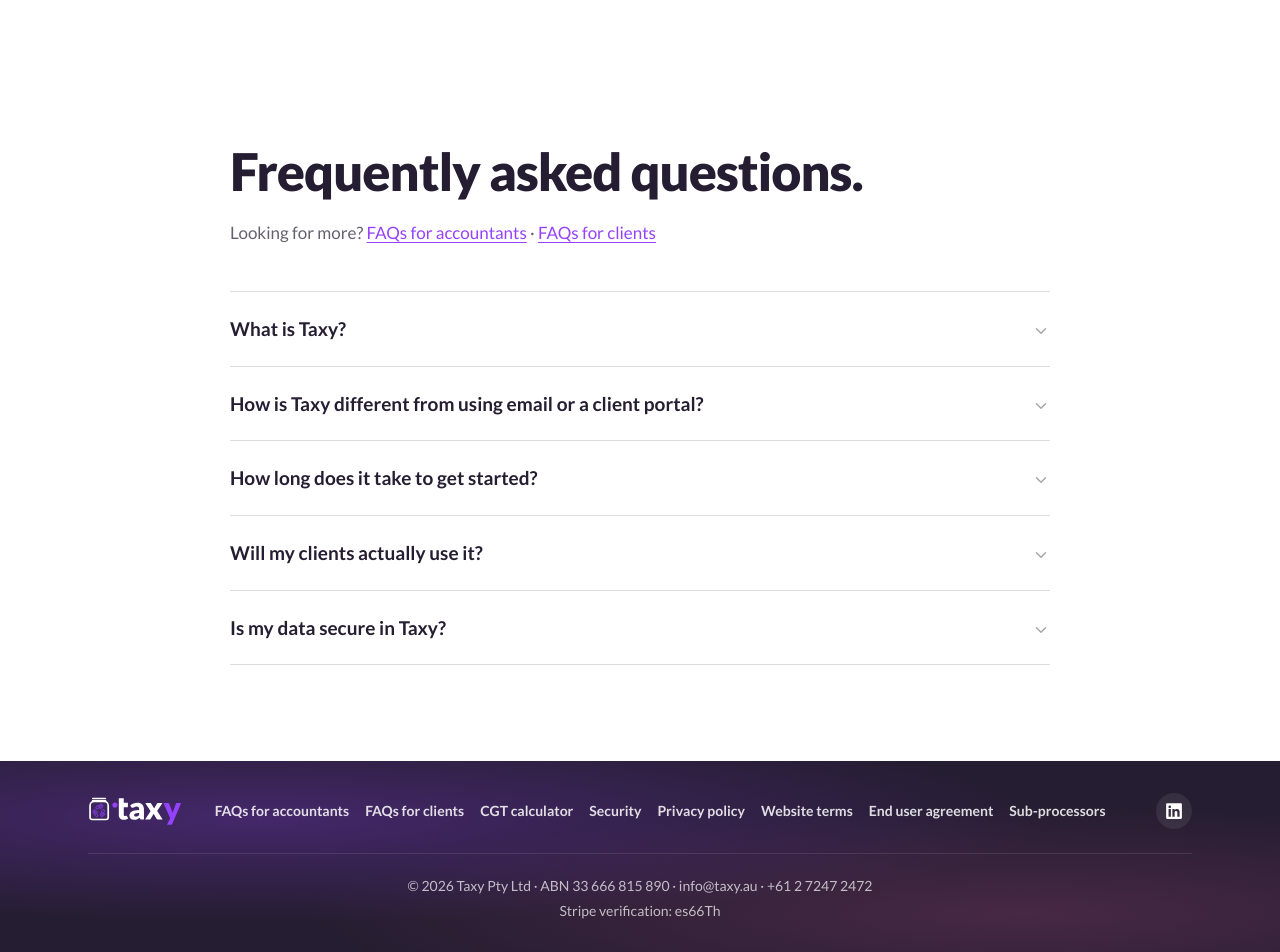
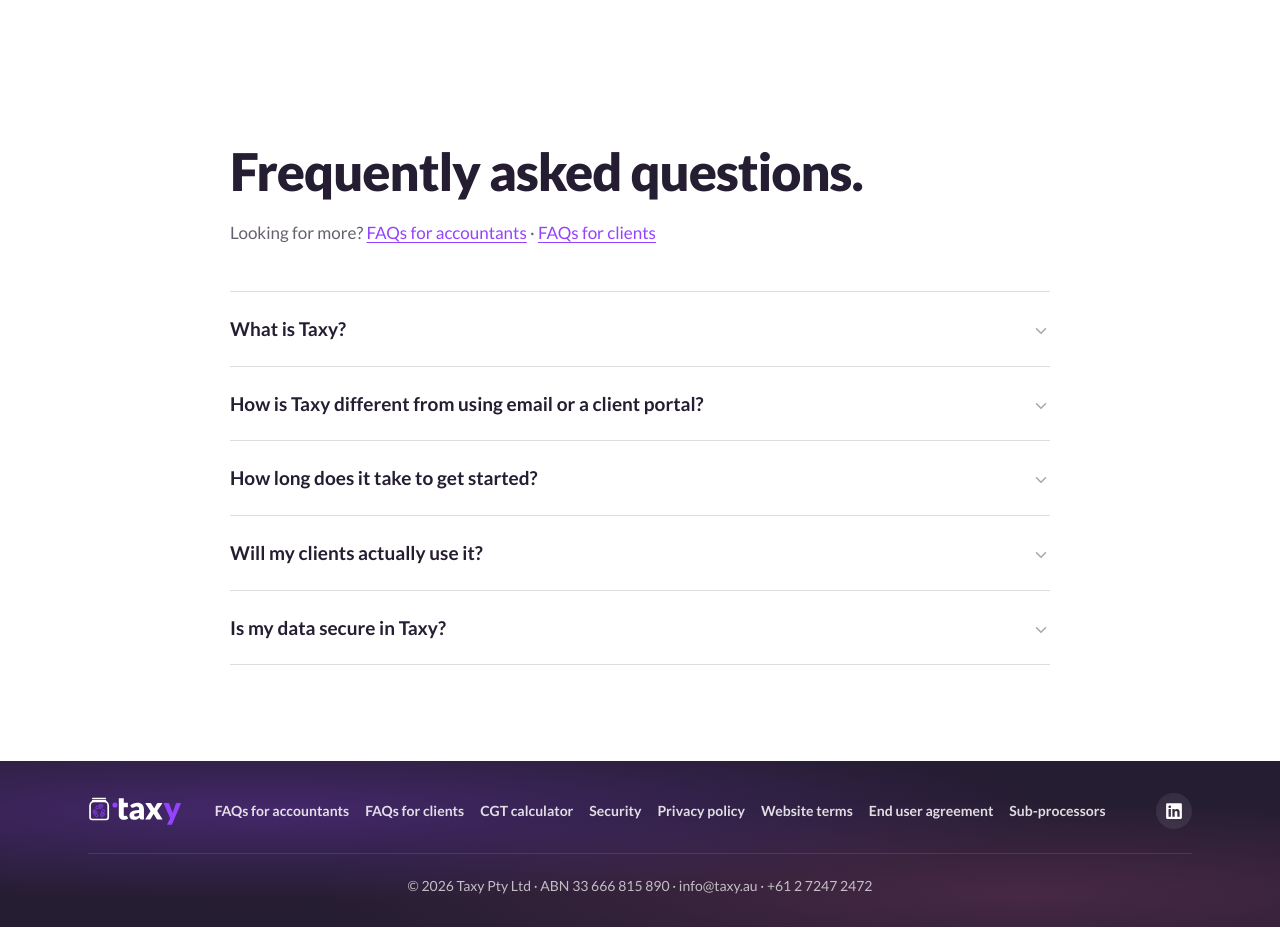
Before and after one commit to taxy-au/taxy-website, a Jekyll site: the page built from index.html, in a window 1280 px wide and 1400 px high, scrolled down 5292 px. Shown: the part 448-1400 px from the top of the window. Built offline with Jekyll 4.4.1, drawn with Linux system fonts in a browser that asks for light colours; after the commit the page ends 6667 px from its top, so only the background shows below that.

Commit message:
Revert "Add temporary Stripe website verification code to the footer"
This reverts commit 3bc447c627f6e73e7598eb038e22961ea85dbba4.

Stripe has verified account ownership and transferred the account, so
the temporary code is no longer needed.

Co-Authored-By: Claude Opus 5 <noreply@anthropic.com>

```diff
--- a/_includes/marketing-footer.html
+++ b/_includes/marketing-footer.html
@@ -28,11 +28,5 @@
     <p class="site-footer__legal">
       &copy; {{ 'now' | date: "%Y" }} Taxy Pty Ltd &middot; ABN 33 666 815 890 &middot; <a href="mailto:info@taxy.au">info@taxy.au</a> &middot; +61 2 7247 2472
     </p>
-
-    <!-- TEMPORARY: Stripe account-ownership website code challenge. Remove once Stripe
-         confirms verification (added 2026-09-22). -->
-    <p class="site-footer__legal site-footer__verification">
-      Stripe verification: es66Th
-    </p>
   </div>
 </footer>
--- a/_sass/_footer.scss
+++ b/_sass/_footer.scss
@@ -128,11 +128,3 @@
     &:hover { color: $color-purple; text-decoration: none; }
   }
 }
-
-// TEMPORARY: Stripe account-ownership website code challenge (added 2026-09-22).
-// Remove with the matching markup in _includes/marketing-footer.html.
-.site-footer__verification {
-  margin-top: $space-1;
-  padding-top: 0;
-  border-top: 0;
-}
```
